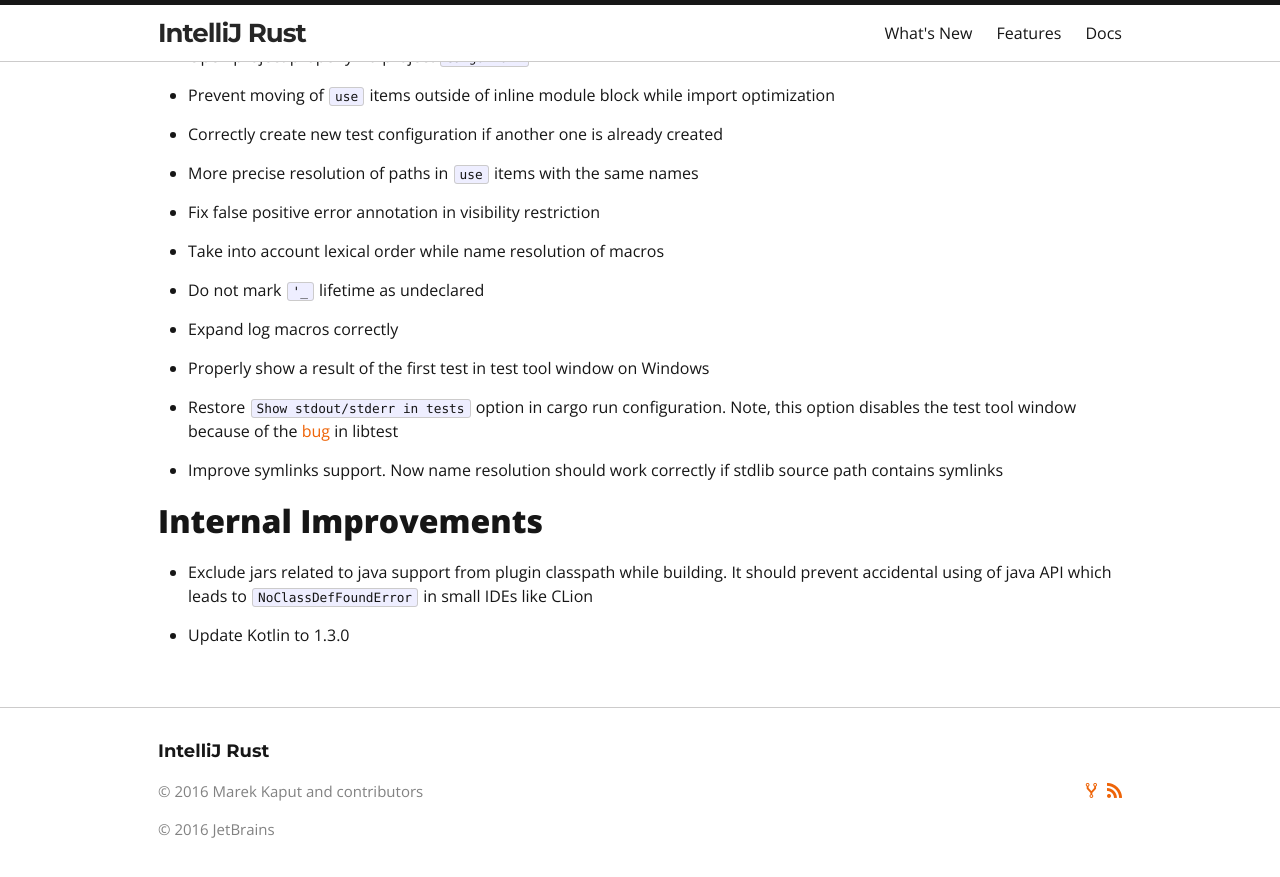
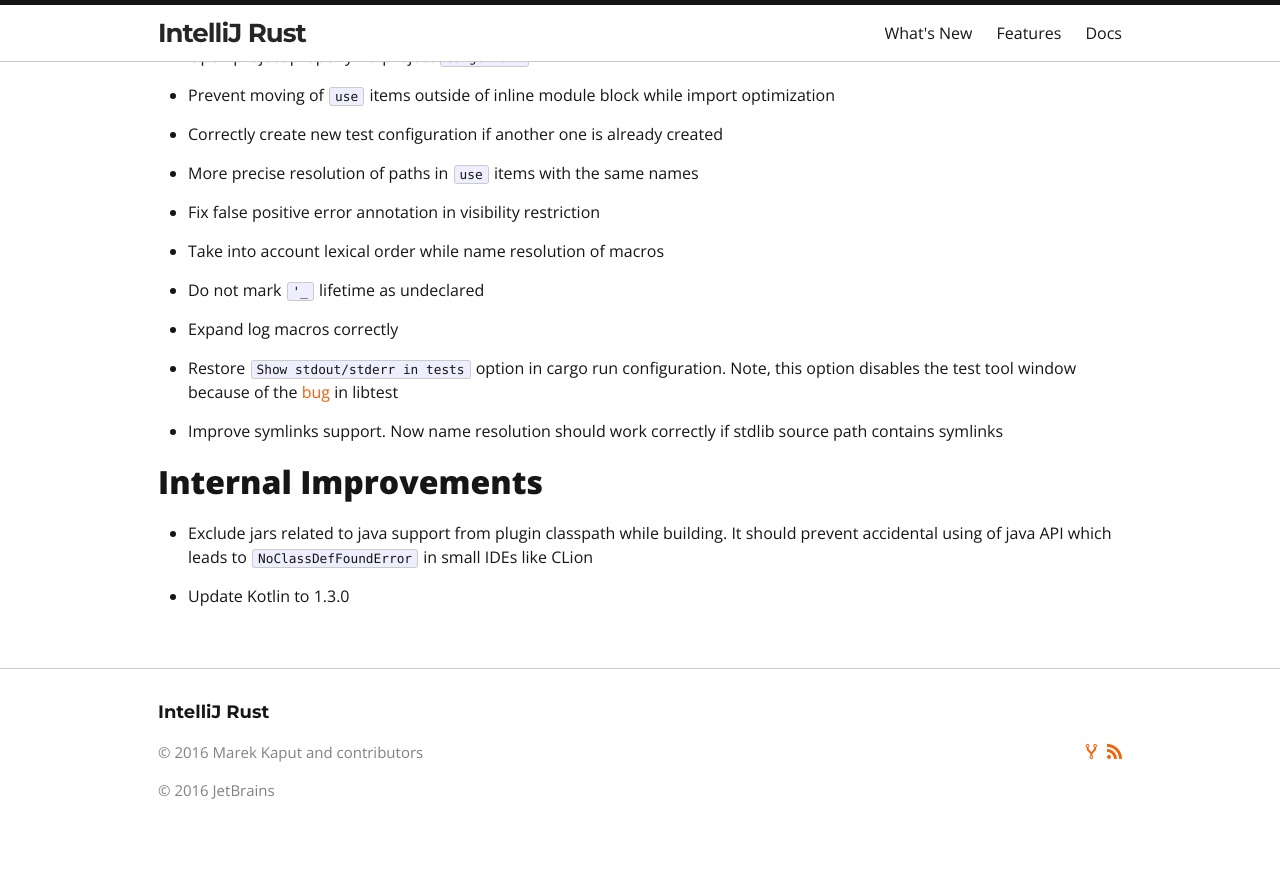
Before and after one commit to intellij-rust/intellij-rust.github.io, a Jekyll site: the page built from _posts/2018-11-07-changelog-86.markdown, in a window 1280 px wide and 900 px high, scrolled down 660 px. Shown: the top 877 px of the window. Built offline with Jekyll 4.4.1, drawn with Linux system fonts in a browser that asks for light colours; nearby versions of some CDN libraries; some web fonts are replaced.

Commit message:
Remove info about test window fix from Changelog 86

```diff
--- a/_posts/2018-11-07-changelog-86.markdown
+++ b/_posts/2018-11-07-changelog-86.markdown
@@ -49,8 +49,6 @@
 
 * Expand log macros correctly
 
-* Properly show a result of the first test in test tool window on Windows
-
 * Restore `Show stdout/stderr in tests` option in cargo run configuration. Note, this option disables the test tool window because of the [bug](https://github.com/rust-lang/rust/issues/54669) in libtest
 
 * Improve symlinks support. Now name resolution should work correctly if stdlib source path contains symlinks
```
